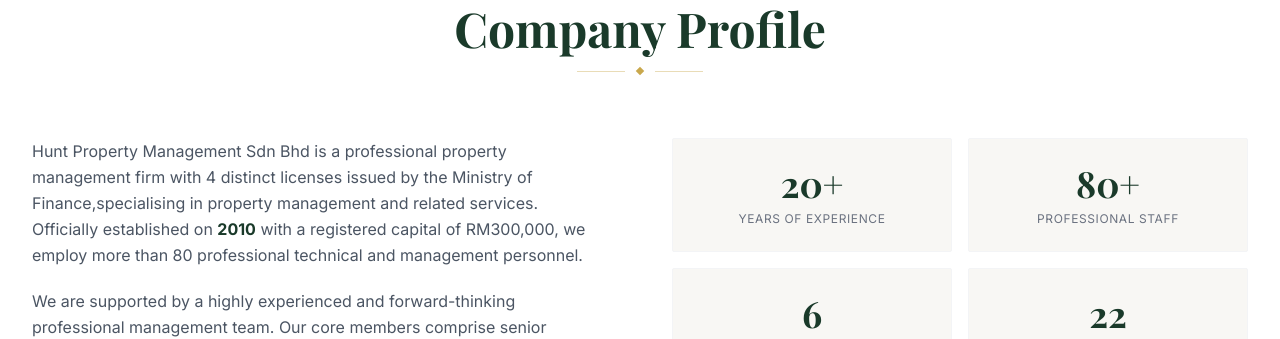
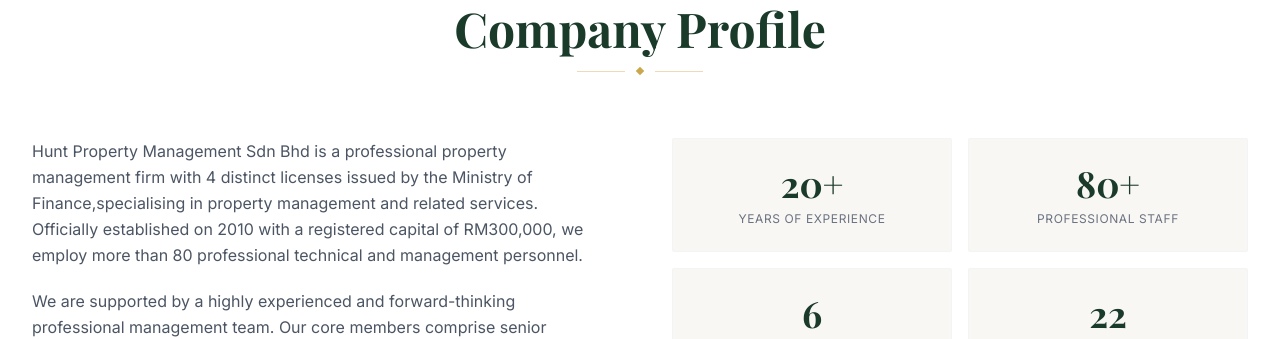
Before and after one commit to nicholasngzh/hunt-properties-website, a Next.js app: page /hunt-properties-website/ in a window 1280 px wide. Shown: the part 920-1259 px from the top of the page. Built offline with nearby package versions, Linux system fonts and the light colour scheme.

Commit message:
Update About.tsx

```diff
--- a/src/components/About.tsx
+++ b/src/components/About.tsx
@@ -54,8 +54,7 @@
               <p className="text-gray-600 leading-relaxed mb-5">
                 Hunt Property Management Sdn Bhd is a professional property management firm
                 with 4 distinct licenses issued by the Ministry of Finance,specialising in property management
-                and related services. Officially established on{' '}
-                <strong className="text-primary">2010</strong> with a registered capital
+                and related services. Officially established on 2010 with a registered capital
                 of RM300,000, we employ more than 80 professional technical and management
                 personnel.
               </p>
```
